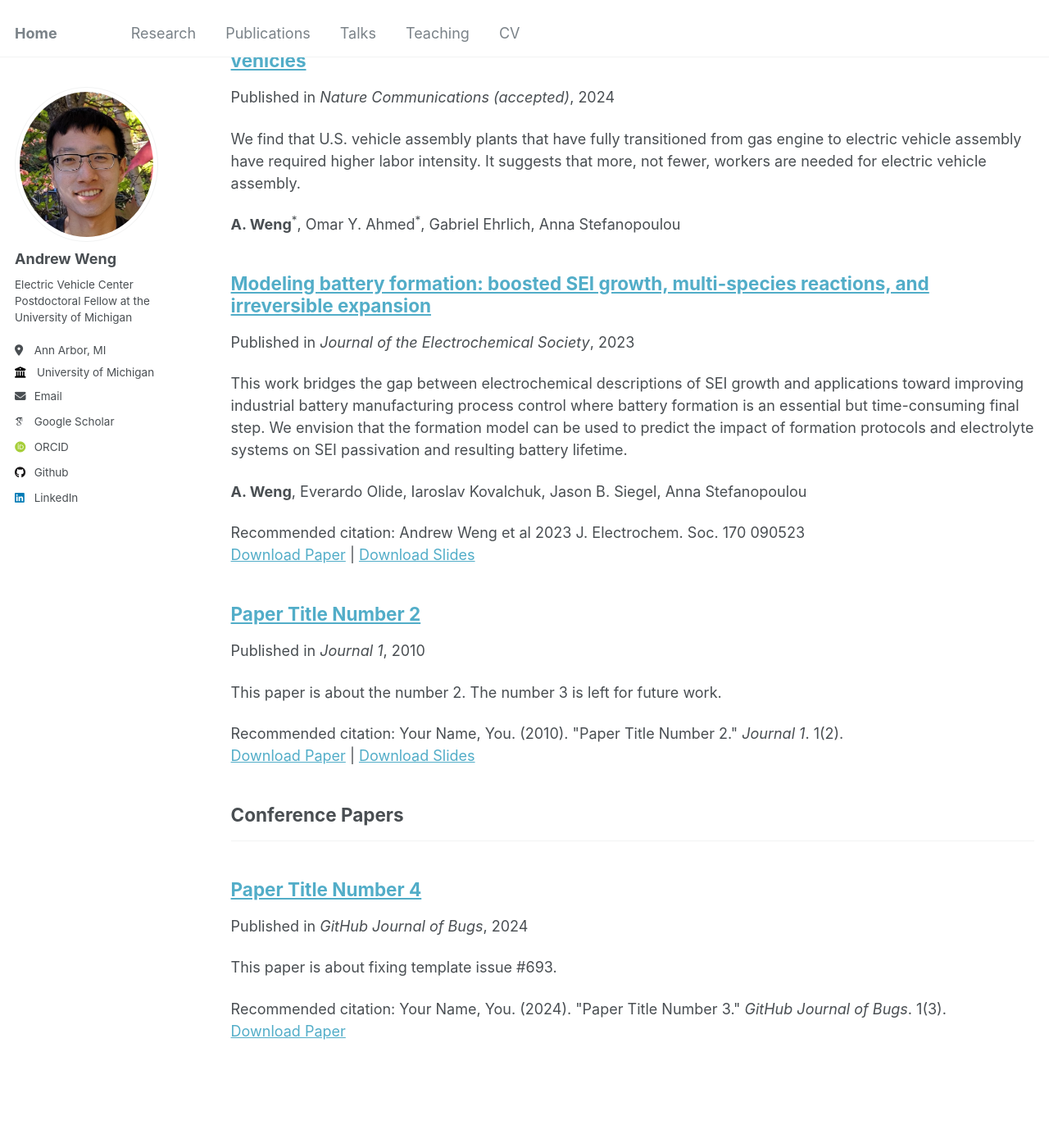
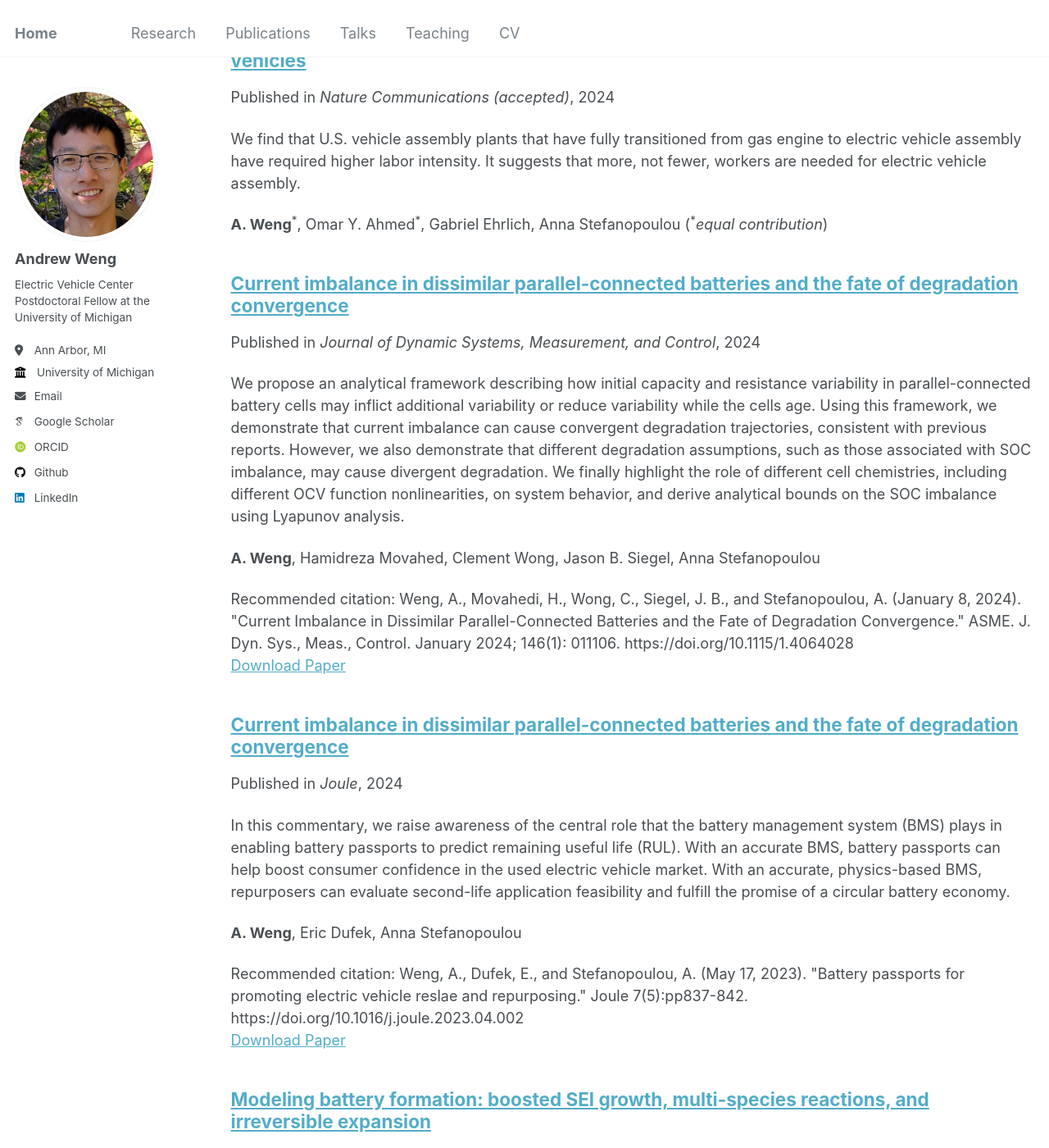
Before and after one commit to wengandrew/wengandrew.github.io, a Jekyll site: the page built from _pages/publications.html, in a window 1280 px wide and 1400 px high, scrolled down 278 px. Shown: the whole window at 82% size. Built offline with Jekyll 4.4.1, drawn with Linux system fonts in a browser that asks for light colours; some web fonts are replaced; some of the changed text lies outside the part shown.

Commit message:
Update pubs

```diff
--- a/_publications/2010-10-01-paper-title-number-2.md
+++ /dev/null
@@ -1,14 +0,0 @@
----
-title: "Paper Title Number 2"
-collection: publications
-category: manuscripts
-permalink: /publication/2010-10-01-paper-title-number-2
-excerpt: 'This paper is about the number 2. The number 3 is left for future work.'
-date: 2010-10-01
-venue: 'Journal 1'
-slidesurl: 'http://academicpages.github.io/files/slides2.pdf'
-paperurl: 'http://academicpages.github.io/files/paper2.pdf'
-citation: 'Your Name, You. (2010). &quot;Paper Title Number 2.&quot; <i>Journal 1</i>. 1(2).'
----
-
-The contents above will be part of a list of publications, if the user clicks the link for the publication than the contents of section will be rendered as a full page, allowing you to provide more information about the paper for the reader. When publications are displayed as a single page, the contents of the above "citation" field will automatically be included below this section in a smaller font.
--- /dev/null
+++ b/_publications/2023-03-22-differential-voltage.md
@@ -0,0 +1,15 @@
+---
+title: "Differential voltage analysis for battery manufacturing process control"
+collection: publications
+category: manuscripts
+permalink: /publication/2023-03-22-differential-voltage
+excerpt: 'In this commentary, we raise awareness of the central role that the battery management system (BMS) plays in enabling battery passports to predict remaining useful life (RUL). With an accurate BMS, battery passports can help boost consumer confidence in the used electric vehicle market. With an accurate, physics-based BMS, repurposers can evaluate second-life application feasibility and fulfill the promise of a circular battery economy.'
+date: 2023-03-22
+venue: 'Frontiers in Energy Research'
+# slidesurl: 'http://academicpages.github.io/files/slides2.pdf'
+paperurl: 'https://asmedigitalcollection.asme.org/dynamicsystems/article/146/1/011106/1170036/Current-Imbalance-in-Dissimilar-Parallel-Connected'
+authors: '<b>A. Weng</b>, Eric Dufek, Anna Stefanopoulou'
+citation: 'Weng, A., Dufek, E., and Stefanopoulou, A. (May 17, 2023). "Battery passports for promoting electric vehicle reslae and repurposing." Joule 7(5):pp837-842. https://doi.org/10.1016/j.joule.2023.04.002'
+---
+
+In this commentary, we raise awareness of the central role that the battery management system (BMS) plays in enabling battery passports to predict remaining useful life (RUL). With an accurate BMS, battery passports can help boost consumer confidence in the used electric vehicle market. With an accurate, physics-based BMS, repurposers can evaluate second-life application feasibility and fulfill the promise of a circular battery economy.
--- /dev/null
+++ b/_publications/2023-05-17-battery-passports.md
@@ -0,0 +1,15 @@
+---
+title: "Current imbalance in dissimilar parallel-connected batteries and the fate of degradation convergence"
+collection: publications
+category: manuscripts
+permalink: /publication/2023-05-17-battery-passports
+excerpt: 'In this commentary, we raise awareness of the central role that the battery management system (BMS) plays in enabling battery passports to predict remaining useful life (RUL). With an accurate BMS, battery passports can help boost consumer confidence in the used electric vehicle market. With an accurate, physics-based BMS, repurposers can evaluate second-life application feasibility and fulfill the promise of a circular battery economy.'
+date: 2024-01-08
+venue: 'Joule'
+# slidesurl: 'http://academicpages.github.io/files/slides2.pdf'
+paperurl: 'https://asmedigitalcollection.asme.org/dynamicsystems/article/146/1/011106/1170036/Current-Imbalance-in-Dissimilar-Parallel-Connected'
+authors: '<b>A. Weng</b>, Eric Dufek, Anna Stefanopoulou'
+citation: 'Weng, A., Dufek, E., and Stefanopoulou, A. (May 17, 2023). "Battery passports for promoting electric vehicle reslae and repurposing." Joule 7(5):pp837-842. https://doi.org/10.1016/j.joule.2023.04.002'
+---
+
+In this commentary, we raise awareness of the central role that the battery management system (BMS) plays in enabling battery passports to predict remaining useful life (RUL). With an accurate BMS, battery passports can help boost consumer confidence in the used electric vehicle market. With an accurate, physics-based BMS, repurposers can evaluate second-life application feasibility and fulfill the promise of a circular battery economy.
--- /dev/null
+++ b/_publications/2024-01-08-current-imbalance.md
@@ -0,0 +1,15 @@
+---
+title: "Current imbalance in dissimilar parallel-connected batteries and the fate of degradation convergence"
+collection: publications
+category: manuscripts
+permalink: /publication/2024-01-08-current-imbalance
+excerpt: 'We propose an analytical framework describing how initial capacity and resistance variability in parallel-connected battery cells may inflict additional variability or reduce variability while the cells age. Using this framework, we demonstrate that current imbalance can cause convergent degradation trajectories, consistent with previous reports. However, we also demonstrate that different degradation assumptions, such as those associated with SOC imbalance, may cause divergent degradation. We finally highlight the role of different cell chemistries, including different OCV function nonlinearities, on system behavior, and derive analytical bounds on the SOC imbalance using Lyapunov analysis.'
+date: 2024-01-08
+venue: 'Journal of Dynamic Systems, Measurement, and Control'
+# slidesurl: 'http://academicpages.github.io/files/slides2.pdf'
+paperurl: 'https://asmedigitalcollection.asme.org/dynamicsystems/article/146/1/011106/1170036/Current-Imbalance-in-Dissimilar-Parallel-Connected'
+authors: '<b>A. Weng</b>, Hamidreza Movahed, Clement Wong, Jason B. Siegel, Anna Stefanopoulou'
+citation: 'Weng, A., Movahedi, H., Wong, C., Siegel, J. B., and Stefanopoulou, A. (January 8, 2024). "Current Imbalance in Dissimilar Parallel-Connected Batteries and the Fate of Degradation Convergence." ASME. J. Dyn. Sys., Meas., Control. January 2024; 146(1): 011106. https://doi.org/10.1115/1.4064028'
+---
+
+We propose an analytical framework describing how initial capacity and resistance variability in parallel-connected battery cells may inflict additional variability or reduce variability while the cells age. Using this framework, we demonstrate that current imbalance can cause convergent degradation trajectories, consistent with previous reports. However, we also demonstrate that different degradation assumptions, such as those associated with SOC imbalance, may cause divergent degradation. We finally highlight the role of different cell chemistries, including different OCV function nonlinearities, on system behavior, and derive analytical bounds on the SOC imbalance using Lyapunov analysis.
--- a/_publications/2024-09-01-ev-jobs.md
+++ b/_publications/2024-09-01-ev-jobs.md
@@ -6,7 +6,7 @@ permalink: /publication/2024-09-01-ev-jobs
 excerpt: 'We find that U.S. vehicle assembly plants that have fully transitioned from gas engine to electric vehicle assembly have required higher labor intensity. It suggests that more, not fewer, workers are needed for electric vehicle assembly.'
 date: 2024-09-01
 venue: 'Nature Communications (accepted)'
-authors: '<b>A. Weng</b><sup>*</sup>, Omar Y. Ahmed<sup>*</sup>, Gabriel Ehrlich, Anna Stefanopoulou'
+authors: '<b>A. Weng</b><sup>*</sup>, Omar Y. Ahmed<sup>*</sup>, Gabriel Ehrlich, Anna Stefanopoulou (<sup>*</sup><i>equal contribution</i>)'
 # slidesurl: 'http://academicpages.github.io/files/slides3.pdf'
 # paperurl: 'http://academicpages.github.io/files/paper3.pdf'
 # citation: 'Weng, A., Ahmed, O., Ehrlich, G. et al. Higher labor intensity in US automotive assembly plants after transitioning to electric vehicles. <i>Nat Commun</i> (2024)'
```
